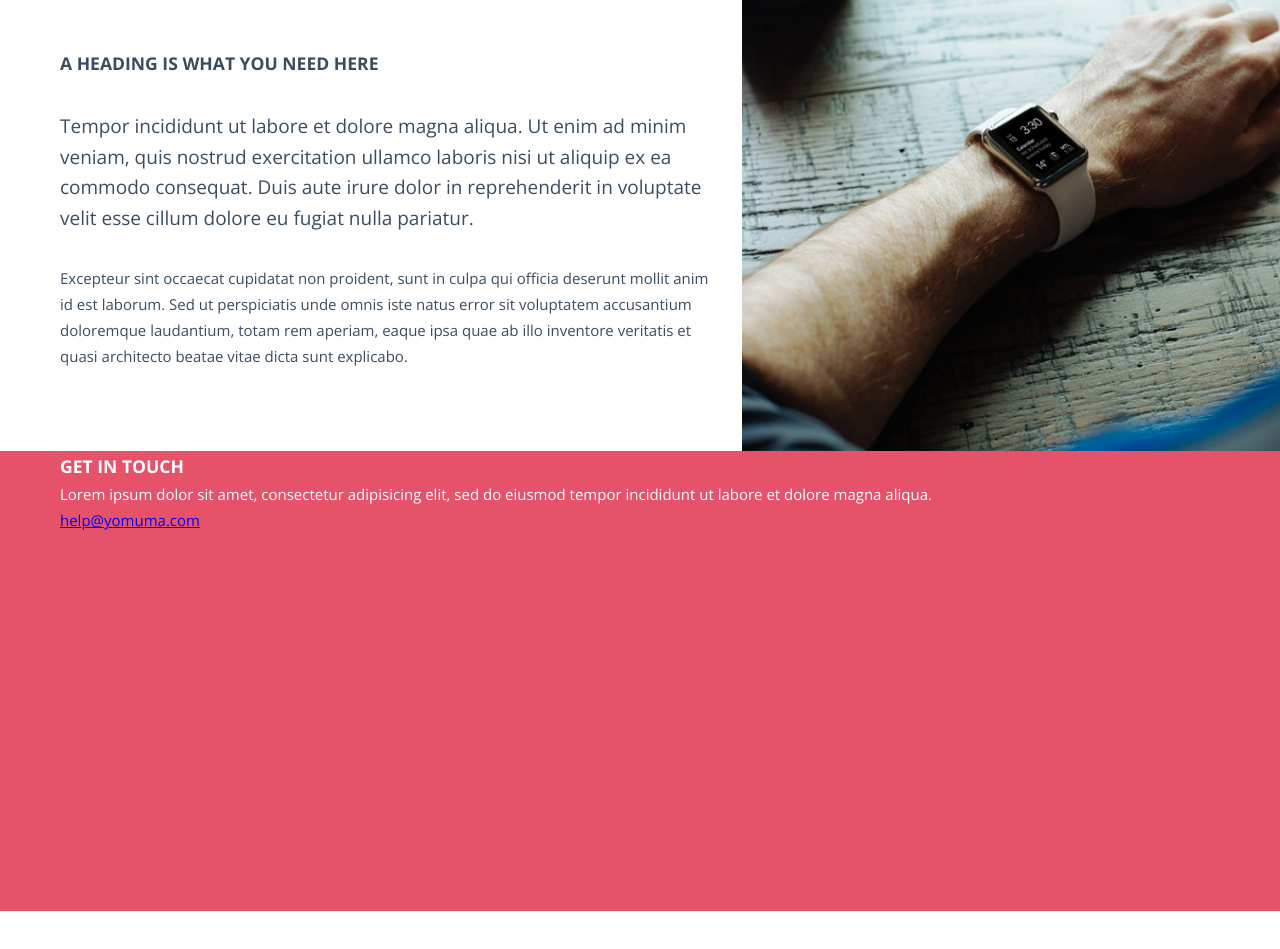
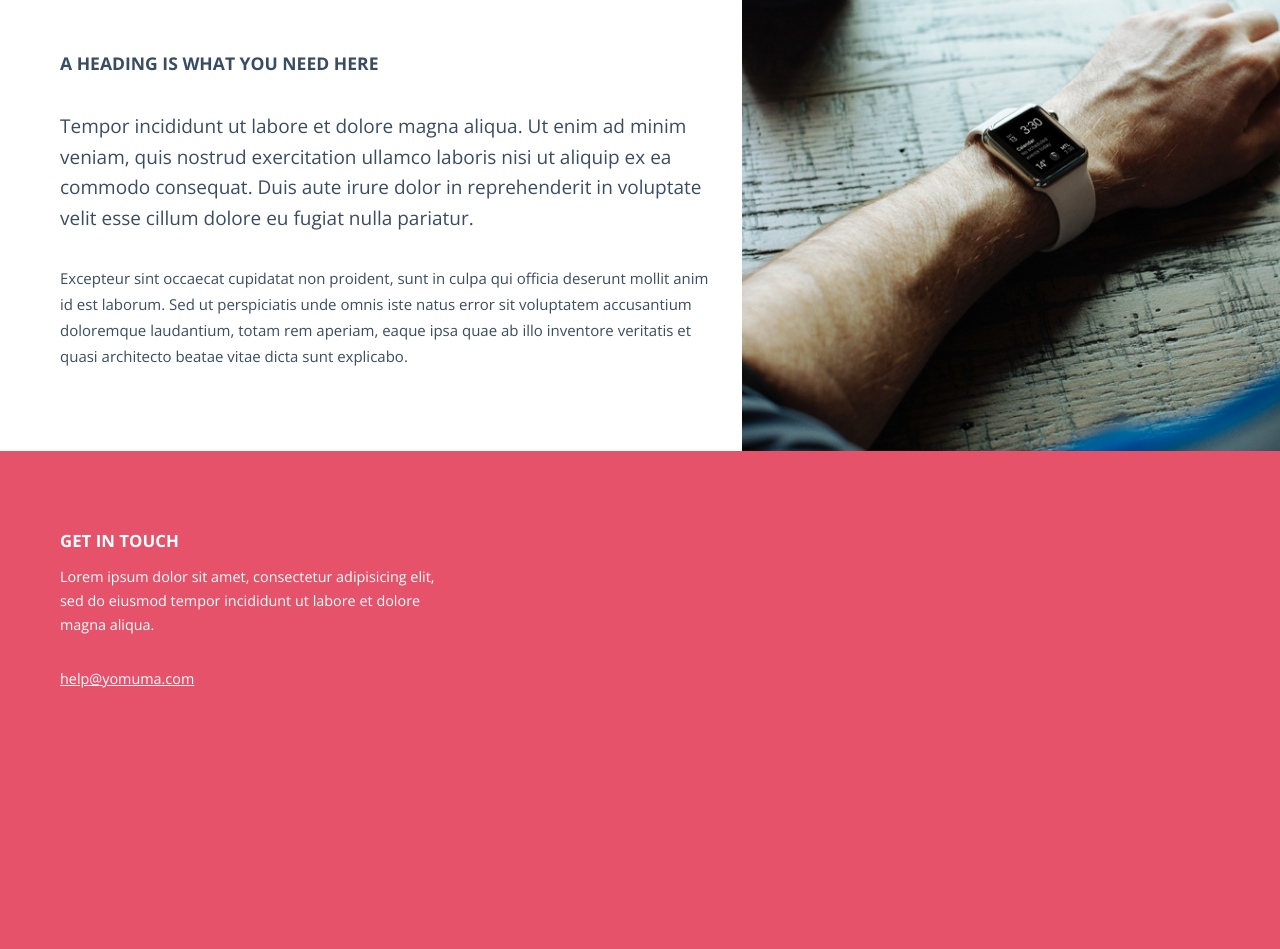
Before and after one commit to kvibrik/pex, a website: page src/index.html in a window 1280 px wide. Shown: the part 3598-4547 px from the top of the page. Before the commit the page ends 4509 px from the top, so only its background shows below. Drawn offline with nearby package versions, Linux system fonts and the light colour scheme; files that its build step writes are made by us from their sources.

Commit message:
блок contacts готов

```diff
--- a/src/index.html
+++ b/src/index.html
@@ -17,5 +17,6 @@
   {% include 'templates/article.html' %}
   {% include 'templates/about_2.html' %}
   {% include 'templates/contacts.html' %}
+  {% include 'templates/footer.html' %}
 </body>
 </html>
--- a/src/scss/partials/_contacts.scss
+++ b/src/scss/partials/_contacts.scss
@@ -4,13 +4,26 @@
   width: 100%;
   background-color: $pink;
   min-height: 460px;
-  font-size: 0.938rem;
+  font-size: 0.9rem;
   color: $white;
   font-weight: 400;
   line-height: 1.733;
+  padding: 75px 0;
 
   &__title {
     text-transform: uppercase;
     font-weight: 700;
   }
+
+  &__text {
+    line-height: 1.67;
+    max-width: 400px;
+    padding-top: 10px;
+  }
+
+  &__mail {
+    color: $white;
+    padding-top: 30px;
+    display: inline-block;
+  }
 }
--- /dev/null
+++ b/src/scss/partials/_footer.scss
@@ -0,0 +1 @@
+@import "var";
--- a/src/scss/style.scss
+++ b/src/scss/style.scss
@@ -8,3 +8,4 @@
 @import 'partials/experience';
 @import 'partials/article';
 @import 'partials/contacts';
+@import 'partials/footer';
--- a/src/templates/contacts.html
+++ b/src/templates/contacts.html
@@ -6,6 +6,6 @@
     <div class="contacts__text">
       Lorem ipsum dolor sit amet, consectetur adipisicing elit, sed do eiusmod tempor incididunt ut labore et dolore magna aliqua.
     </div>
-      <a href="mailto:help@yomuma.com" class="">help@yomuma.com</a>
+      <a href="mailto:help@yomuma.com" class="contacts__mail">help@yomuma.com</a>
   </div>
 </section>
--- /dev/null
+++ b/src/templates/footer.html
@@ -0,0 +1,5 @@
+<footer class="footer">
+  <div class="container">
+
+  </div>
+</footer>
```
Also changed, not shown: index.html (+6 -1 lines), css/style.css, 1 other file.
